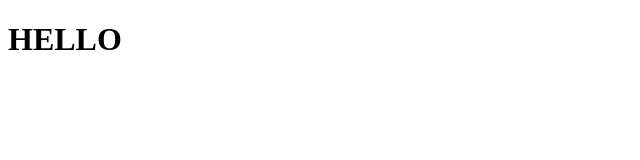
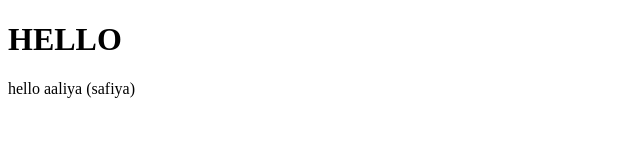
Before and after one commit to thecseengg27/rough, a plain HTML site: page index.html in a window 1280 px wide. Shown: the whole page, without its empty margins (0-640 px from the left). Drawn offline with Linux system fonts and the light colour scheme.

Commit message:
aafrin about safiya

```diff
--- a/index.html
+++ b/index.html
@@ -7,6 +7,7 @@
 </head>
 <body>
     <h1>HELLO</h1>
+      <p>hello aaliya (safiya)</p>
 
 </body>
 </html>
```
